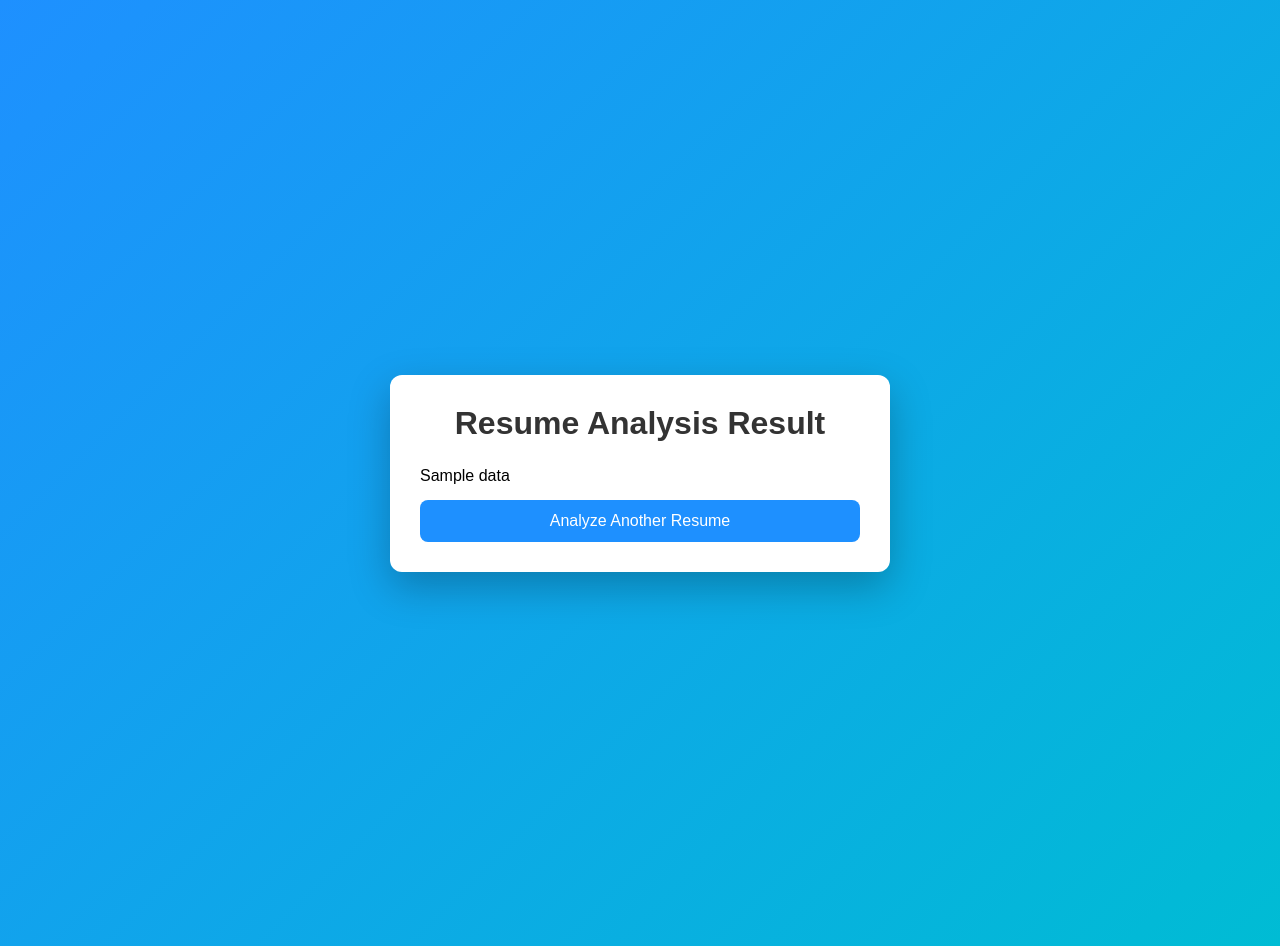
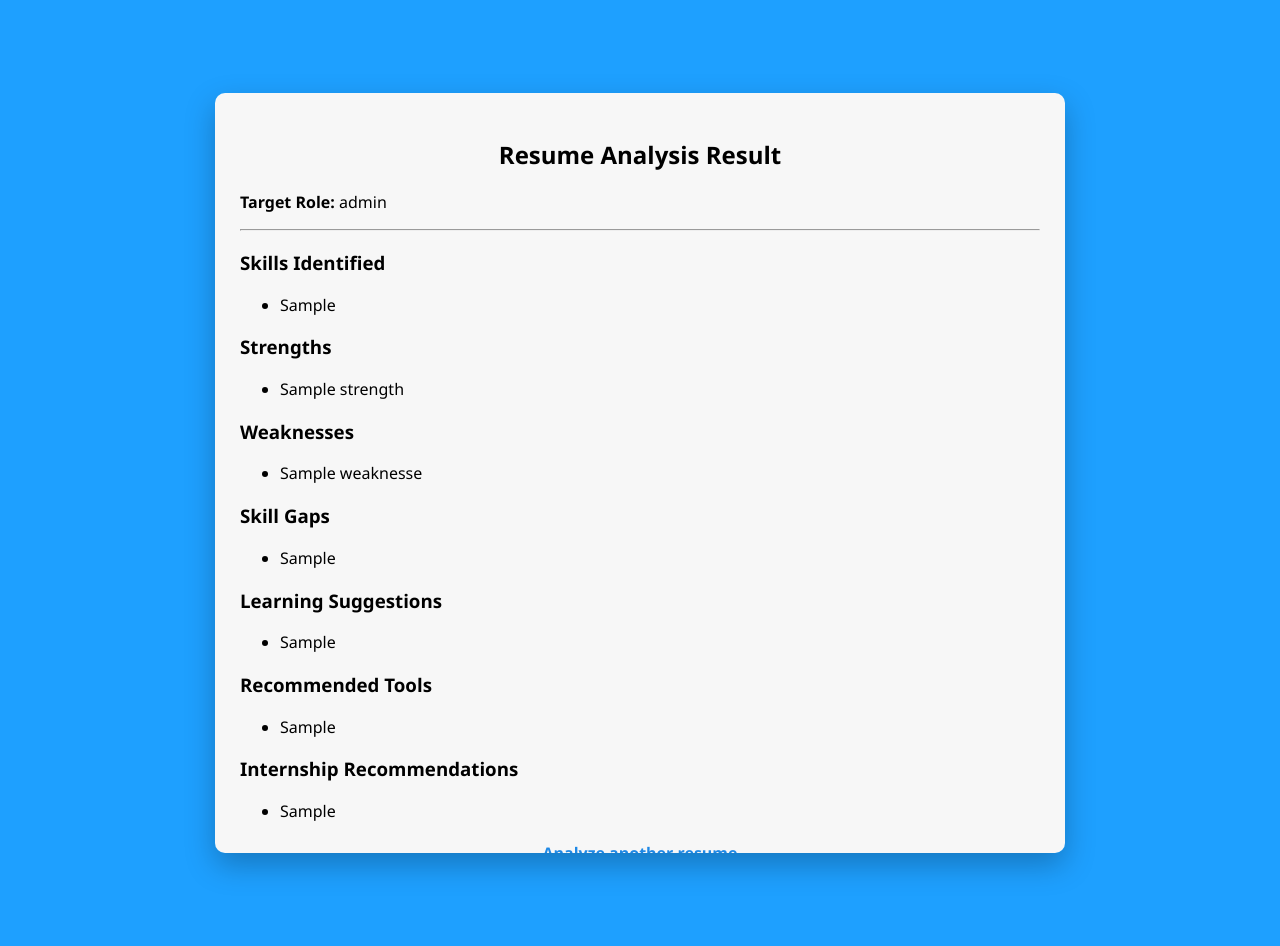
Before and after one commit to jayanthkumar2507/csv_project, a Flask app: template templates/result.html in a window 1280 px wide. Run offline with Flask 3, Linux system fonts and the light colour scheme; the template is opened without the code that fills it: most values are stand-ins (such as "Sample title", 1, 10 or a date in 2020); some libraries are stand-ins or nearby versions.

Commit message:
UI fixes and final resume analyzer update

```diff
--- a/app.py
+++ b/app.py
@@ -1,119 +1,65 @@
-import os
-import json
-import fitz  # PyMuPDF
+import os, json
 from flask import Flask, render_template, request
-from werkzeug.utils import secure_filename
-
-# Google Sheets
+from groq import Groq
+from dotenv import load_dotenv
 import gspread
 from google.oauth2.service_account import Credentials
+from datetime import datetime
+import PyPDF2
 
-# Groq
-from groq import Groq
+load_dotenv()
+app = Flask(__name__)
 
-# ------------------ CONFIG ------------------
+# ---------- GROQ ----------
+groq_client = Groq(api_key=os.getenv("GROQ_API_KEY"))
 
-UPLOAD_FOLDER = "uploads"
-os.makedirs(UPLOAD_FOLDER, exist_ok=True)
+# ---------- GOOGLE SHEETS ----------
+SCOPES = [
+    "https://www.googleapis.com/auth/spreadsheets",
+    "https://www.googleapis.com/auth/drive"
+]
+creds = Credentials.from_service_account_file("service_account.json", scopes=SCOPES)
+gs = gspread.authorize(creds)
+sheet = gs.open("Resume_Analysis_Data").sheet1
+# ----------------------------------
 
-app = Flask(__name__)
-app.config["UPLOAD_FOLDER"] = UPLOAD_FOLDER
-
-# ------------------ PDF TEXT EXTRACT ------------------
-
-def extract_text_from_pdf(pdf_path):
-    try:
-        text = ""
-        doc = fitz.open(pdf_path)
-        for page in doc:
-            text += page.get_text()
-        return text.strip()
-    except Exception:
-        return ""
-
-# ------------------ GOOGLE SHEETS (SAFE) ------------------
-
-sheet = None
-try:
-    service_account_info = json.loads(os.environ.get("GOOGLE_SERVICE_ACCOUNT_JSON", "{}"))
-    scopes = ["https://www.googleapis.com/auth/spreadsheets"]
-    creds = Credentials.from_service_account_info(service_account_info, scopes=scopes)
-    client = gspread.authorize(creds)
-    sheet = client.open_by_key(os.environ.get("SPREADSHEET_ID")).sheet1
-except Exception:
-    sheet = None  # app will still work
-
-# ------------------ GROQ CLIENT ------------------
-
-groq_client = Groq(api_key=os.environ.get("GROQ_API_KEY"))
-
-# ------------------ ROUTES ------------------
+def extract_text(pdf):
+    reader = PyPDF2.PdfReader(pdf)
+    text = ""
+    for page in reader.pages:
+        if page.extract_text():
+            text += page.extract_text()
+    return text
 
 @app.route("/")
-def home():
+def upload():
     return render_template("upload.html")
 
-@app.route("/analyze", methods=["GET", "POST"])
+@app.route("/analyze", methods=["POST"])
 def analyze():
-
-    # 👉 DIRECT OPEN (GET request)
-    if request.method == "GET":
-        return render_template("result.html", data={
-            "strengths": "Upload a resume to analyze strengths.",
-            "weaknesses": "Upload a resume to analyze weaknesses.",
-            "careers": "Career suggestions will appear here.",
-            "internships": "Internship recommendations will appear here."
-        })
-
-    # 👉 FORM SUBMISSION (POST request)
-    if "resume" not in request.files:
-        return "No file uploaded"
-
-    file = request.files["resume"]
-    if file.filename == "":
-        return "No selected file"
-
-    filename = secure_filename(file.filename)
-    file_path = os.path.join(app.config["UPLOAD_FOLDER"], filename)
-    file.save(file_path)
-
-    resume_text = extract_text_from_pdf(file_path)
-
-    if not resume_text.strip():
-        resume_text = "Resume content could not be extracted."
-
-    resume_text = resume_text[:6000]  # safety limit
+    resume_text = extract_text(request.files["resume"])
+    profession = request.form.get("profession")
 
     prompt = f"""
-Analyze the resume and respond in CLEAN PLAIN TEXT.
+You are an expert resume evaluator for STUDENT / INTERN level candidates.
 
-IMPORTANT RULES:
-- DO NOT use **bold**, markdown, asterisks, or special formatting
-- Use normal headings followed by colon
-- Use simple bullet points with "-"
+Target Profession: {profession}
 
-FORMAT EXACTLY LIKE THIS:
+Return ONLY valid JSON. Do NOT include score.
 
-REVIEW OF RESUME:
+Ensure weaknesses are REAL skill-based weaknesses.
 
-OVERALL IMPRESSION:
-(text)
-
-STRENGTHS:
-- point
-- point
-
-WEAKNESSES:
-- point
-- point
-
-CAREER SUGGESTIONS:
-- point
-- point
-
-INTERNSHIP RECOMMENDATIONS:
-- point
-- point
+Format:
+{{
+  "target_role": "{profession}",
+  "skills_identified": [],
+  "strengths": [],
+  "weaknesses": [],
+  "skill_gaps": [],
+  "learning_suggestions": [],
+  "tools_recommended": [],
+  "internship_recommendations": []
+}}
 
 Resume:
 {resume_text}
@@ -122,19 +68,38 @@ Resume:
     response = groq_client.chat.completions.create(
         model="llama-3.1-8b-instant",
         messages=[{"role": "user", "content": prompt}],
-        max_tokens=700,
-        stream=False
+        temperature=0.3
     )
 
-    result = response.choices[0].message.content
+    raw = response.choices[0].message.content.strip()
 
-    return render_template(
-    "result.html",
-    role=selected_role,
-    skills=skills_list,
-    strengths=strengths_list,
-    gaps=skill_gaps_list
-)# ------------------ RUN ------------------
+    try:
+        data = json.loads(raw)
+    except:
+        data = {
+            "target_role": profession,
+            "skills_identified": ["Python"],
+            "strengths": ["Basic programming knowledge"],
+            "weaknesses": [
+                "Limited hands-on project experience",
+                "Lack of real-world industry exposure"
+            ],
+            "skill_gaps": ["Advanced concepts"],
+            "learning_suggestions": ["Practice projects"],
+            "tools_recommended": ["Git", "VS Code"],
+            "internship_recommendations": [f"{profession} Intern"]
+        }
+
+    # Save to Google Sheets
+    sheet.append_row([
+        datetime.now().strftime("%Y-%m-%d %H:%M:%S"),
+        data["target_role"],
+        ", ".join(data["skills_identified"]),
+        ", ".join(data["weaknesses"]),
+        ", ".join(data["internship_recommendations"])
+    ])
+
+    return render_template("result.html", data=data)
 
 if __name__ == "__main__":
-    app.run(debug=True)
+    app.run(host="0.0.0.0", port=5000)
--- a/static/style.css
+++ b/static/style.css
@@ -1,71 +1,64 @@
-* {
+body {
     margin: 0;
-    padding: 0;
-    box-sizing: border-box;
-    font-family: Arial, Helvetica, sans-serif;
+    background: #1ea0ff;
+    font-family: Segoe UI, sans-serif;
 }
 
-body {
-    min-height: 100vh;
-    background: linear-gradient(135deg, #1e90ff, #00bcd4);
+.page {
     display: flex;
     justify-content: center;
     align-items: center;
+    min-height: 100vh;
 }
 
-/* Common page wrapper */
-.page {
-    width: 100%;
-    display: flex;
-    justify-content: center;
-    align-items: center;
+.card {
+    background: #f7f7f7;
+    width: 420px;
+    padding: 25px;
+    border-radius: 10px;
+    box-shadow: 0 12px 30px rgba(0,0,0,0.25);
 }
 
-/* White box */
-.box {
-    background: #ffffff;
-    width: 90%;
-    max-width: 500px;
-    padding: 30px;
-    border-radius: 12px;
-    box-shadow: 0 15px 40px rgba(0, 0, 0, 0.25);
+.scroll {
+    max-height: 75vh;
+    overflow-y: auto;
 }
 
-/* Title */
-.box h1 {
+h2 {
     text-align: center;
-    margin-bottom: 25px;
-    color: #333;
 }
 
-/* Upload area */
-.upload-area {
-    border: 2px dashed #1e90ff;
-    padding: 25px;
-    text-align: center;
-    border-radius: 10px;
-    margin-bottom: 20px;
-    cursor: pointer;
+input, select {
+    width: 100%;
+    padding: 10px;
+    margin-bottom: 15px;
+    border-radius: 6px;
+    border: 1px solid #ccc;
 }
 
-/* Inputs */
-select,
 button {
     width: 100%;
-    padding: 12px;
-    margin-top: 15px;
-    font-size: 16px;
-}
-
-/* Button */
-button {
-    background: #1e90ff;
-    color: #fff;
+    padding: 10px;
+    background: #1e88e5;
+    color: white;
     border: none;
-    border-radius: 8px;
+    border-radius: 6px;
     cursor: pointer;
 }
 
 button:hover {
-    background: #0f78d1;
+    background: #1565c0;
 }
+
+.link {
+    display: block;
+    text-align: center;
+    margin-top: 20px;
+    color: #1e88e5;
+    font-weight: bold;
+    text-decoration: none;
+}
+.result-card{
+    width: 800px;
+    max-width: 150vw;
+}
--- a/templates/result.html
+++ b/templates/result.html
@@ -1,22 +1,74 @@
 <!DOCTYPE html>
-<html lang="en">
+<html>
 <head>
-    <meta charset="UTF-8">
     <title>Resume Analysis Result</title>
     <link rel="stylesheet" href="{{ url_for('static', filename='style.css') }}">
 </head>
 <body>
 
 <div class="page">
-    <div class="box">
-        <h1>Resume Analysis Result</h1>
+<div class="card scroll result-card">
 
-        <pre style="white-space: pre-wrap;">{{ data }}</pre>
+<h2>Resume Analysis Result</h2>
 
-        <form action="/">
-            <button type="submit">Analyze Another Resume</button>
-        </form>
-    </div>
+<p><strong>Target Role:</strong> {{ data.target_role }}</p>
+
+<hr>
+
+<h3>Skills Identified</h3>
+<ul>
+{% for i in data.skills_identified %}
+<li>{{ i }}</li>
+{% endfor %}
+</ul>
+
+<h3>Strengths</h3>
+<ul>
+{% for i in data.strengths %}
+<li>{{ i }}</li>
+{% endfor %}
+</ul>
+
+{% if data.weaknesses %}
+<h3>Weaknesses</h3>
+<ul>
+{% for i in data.weaknesses %}
+<li>{{ i }}</li>
+{% endfor %}
+</ul>
+{% endif %}
+
+<h3>Skill Gaps</h3>
+<ul>
+{% for i in data.skill_gaps %}
+<li>{{ i }}</li>
+{% endfor %}
+</ul>
+
+<h3>Learning Suggestions</h3>
+<ul>
+{% for i in data.learning_suggestions %}
+<li>{{ i }}</li>
+{% endfor %}
+</ul>
+
+<h3>Recommended Tools</h3>
+<ul>
+{% for i in data.tools_recommended %}
+<li>{{ i }}</li>
+{% endfor %}
+</ul>
+
+<h3>Internship Recommendations</h3>
+<ul>
+{% for i in data.internship_recommendations %}
+<li>{{ i }}</li>
+{% endfor %}
+</ul>
+
+<a href="/" class="link">Analyze another resume</a>
+
+</div>
 </div>
 
 </body>
```
Also changed, not shown: templates/upload.html (+12 -14 lines).
